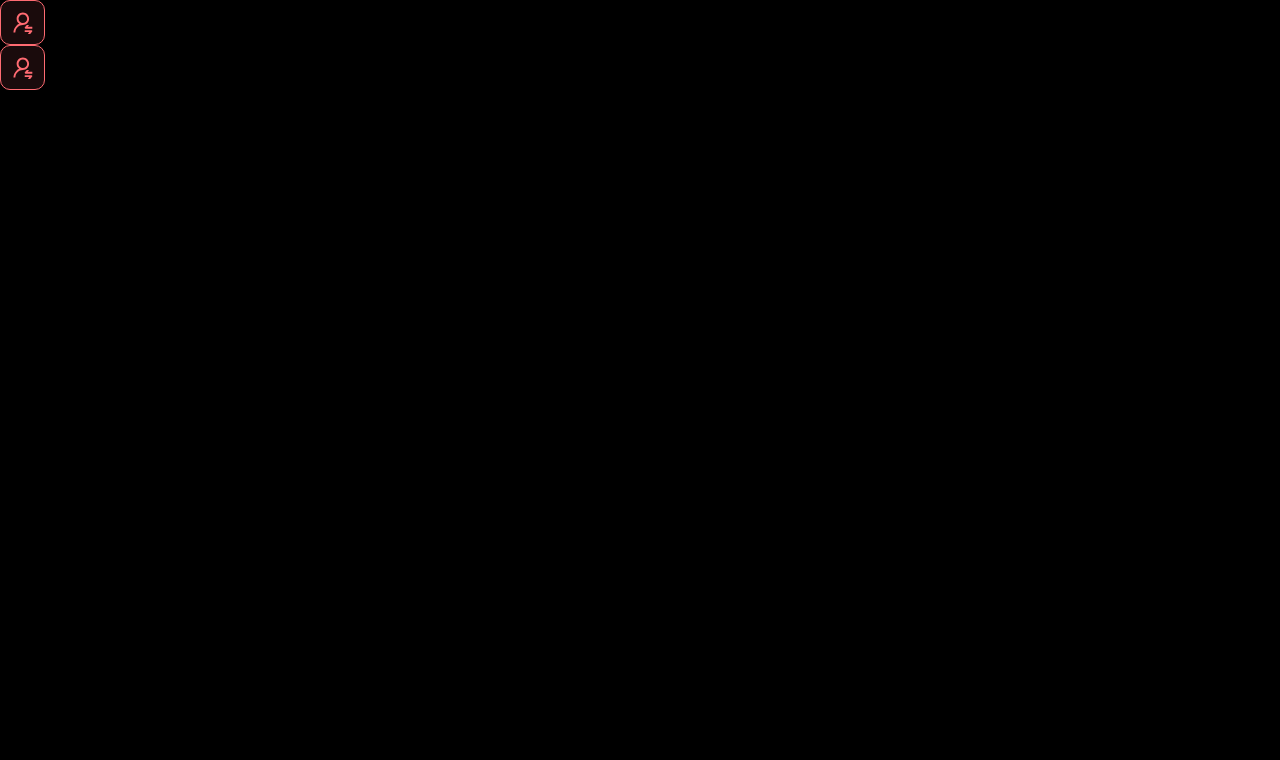
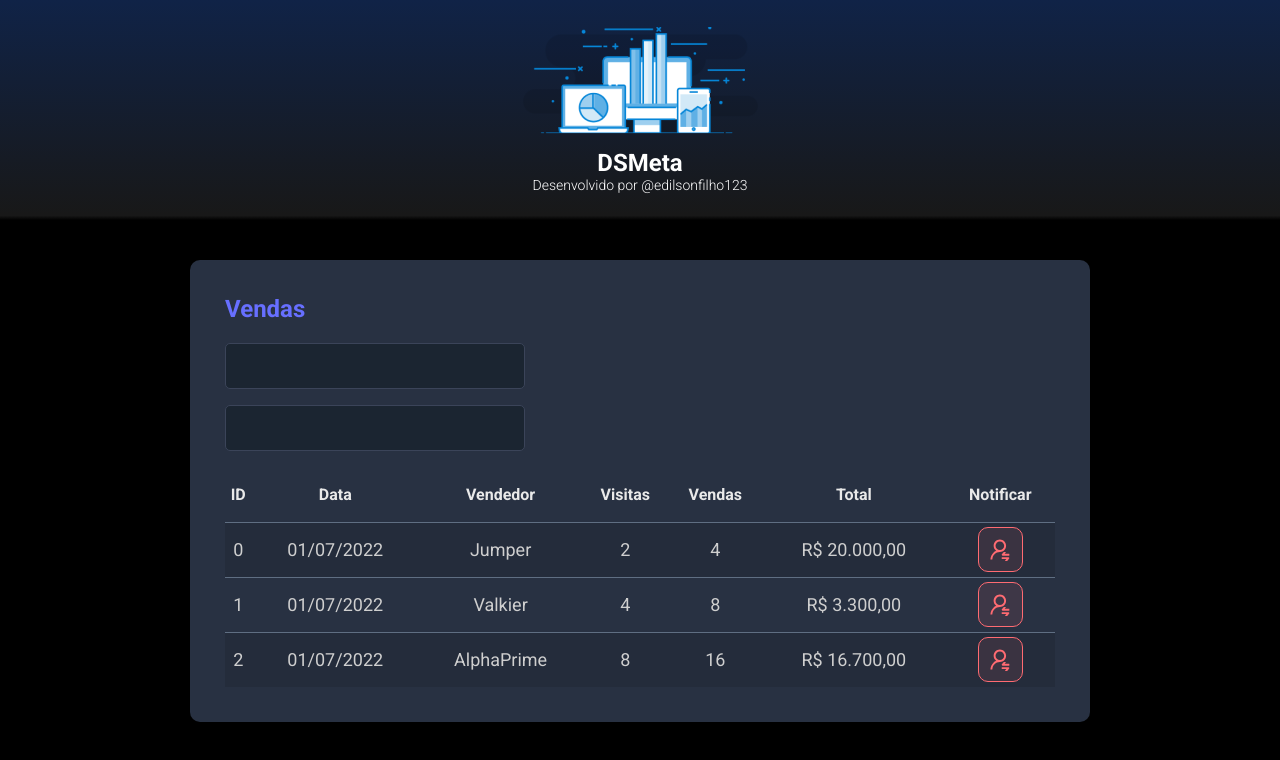
Before and after one commit to EdilsonFilho123/Projeto-Spring-React, a React (Vite) app in the folder frontend/: page / in a window 1280 px wide. Shown: the top 760 px of the page. Built offline with nearby package versions, Linux system fonts and the light colour scheme.

Commit message:
Criação dos componente basicos com base nas paginas estáticas (PgStatic

```diff
--- a/frontend/src/App.tsx
+++ b/frontend/src/App.tsx
@@ -1,10 +1,17 @@
-import NotificationButton from "./components/NotificationButton"
+import Header from "./components/Header"
+import SalesCard from "./components/SalesCard"
 
 function App() {
-  return(
+  return (
     <>
-      <NotificationButton />
-      <NotificationButton />
+      <Header />
+      <main>
+        <section id="sales">
+          <div className="dsmeta-container">
+            <SalesCard />
+          </div>
+        </section>
+      </main>
     </>
   )
 }
--- /dev/null
+++ b/frontend/src/components/Header/index.tsx
@@ -0,0 +1,16 @@
+import logo from "../../assets/img/logo.png";
+import './style.css'
+
+function Header() {
+    return (
+        <header>
+            <div className="dsmeta-logo-container">
+                <img src={logo} alt="Logo DSMETA"/>
+                <h1>DSMeta</h1>
+                <p>Desenvolvido por <a href="https://github.com/edilsonfilho123">@edilsonfilho123</a></p>
+            </div>
+        </header>
+    )
+}
+
+export default Header
--- /dev/null
+++ b/frontend/src/components/Header/style.css
@@ -0,0 +1,27 @@
+header{
+    background: linear-gradient(180deg, #102347 0%, #181818 98%, #000 100%);
+    height: 220px;
+    display: flex;
+    align-items: center;
+    justify-content: center;
+}
+
+.dsmeta-logo-container{
+    display: flex;
+    flex-direction: column;
+    align-items: center;
+}
+
+.dsmeta-logo-container img{
+    width: 235px;
+}
+
+.dsmeta-logo-container h1{
+    margin-top: 15px;
+    font-size: 24px;
+}
+
+.dsmeta-logo-container p{
+    font-size: 14px;
+    font-weight: 300;
+}
--- /dev/null
+++ b/frontend/src/components/SalesCard/index.tsx
@@ -0,0 +1,77 @@
+import NotificationButton from '../NotificationButton'
+import './style.css'
+
+function SalesCard() {
+    return (
+        <div className="dsmeta-card">
+            <h2 className="dsmeta-sales-title">Vendas</h2>
+            <div>
+                <div className="dsmeta-form-control-container">
+                    <input className="dsmeta-form-control" type="text" name="" id="" />
+                </div>
+                <div className="dsmeta-form-control-container">
+                    <input className="dsmeta-form-control" type="text" name="" id="" />
+                </div>
+            </div>
+
+            <div>
+                <table className="dsmeta-sales-table">
+                    <thead>
+                        <tr>
+                            <th className="show992">ID</th>
+                            <th className="show576">Data</th>
+                            <th>Vendedor</th>
+                            <th className="show992">Visitas</th>
+                            <th className="show992">Vendas</th>
+                            <th>Total</th>
+                            <th>Notificar</th>
+                        </tr>
+                    </thead>
+                    <tbody>
+                        <tr>
+                            <td className="show992">0</td>
+                            <td className="show576">01/07/2022</td>
+                            <td>Jumper</td>
+                            <td className="show992">2</td>
+                            <td className="show992">4</td>
+                            <td>R$ 20.000,00</td>
+                            <td>
+                                <div className="dsmeta-red-btn-container">
+                                    <NotificationButton />
+                                </div>
+                            </td>
+                        </tr>
+                        <tr>
+                            <td className="show992">1</td>
+                            <td className="show576">01/07/2022</td>
+                            <td>Valkier</td>
+                            <td className="show992">4</td>
+                            <td className="show992">8</td>
+                            <td>R$ 3.300,00</td>
+                            <td>
+                                <div className="dsmeta-red-btn-container">
+                                    <NotificationButton />
+                                </div>
+                            </td>
+                        </tr>
+                        <tr>
+                            <td className="show992">2</td>
+                            <td className="show576">01/07/2022</td>
+                            <td>AlphaPrime</td>
+                            <td className="show992">8</td>
+                            <td className="show992">16</td>
+                            <td>R$ 16.700,00</td>
+                            <td>
+                                <div className="dsmeta-red-btn-container">
+                                    <NotificationButton />
+                                </div>
+                            </td>
+                        </tr>
+                    </tbody>
+                </table>
+            </div>
+        </div>
+    )
+}
+
+export default SalesCard
--- /dev/null
+++ b/frontend/src/components/SalesCard/style.css
@@ -0,0 +1,99 @@
+.dsmeta-card{
+    background-color: #283142;
+    border-radius: 10px;
+    padding: 30px 10px;
+}
+
+.dsmeta-sales-title{
+    color: #676FFF;
+    font-size: 24px;
+    margin-bottom: 20px;
+}
+
+.dsmeta-form-control-container{
+    margin-bottom: 16px;
+    max-width: 300px;
+}
+
+.dsmeta-form-control{
+    width: 100%;
+    height: 46px;
+    background-color: #1B2531;
+    border: 1px solid #3B4459;
+    border-radius: 5px;
+    color: #fff;
+    padding: 0px 20px;
+    font-size: 18px;
+}
+
+.dsmeta-sales-table{
+    width: 100%;
+    border-spacing: 0;
+    border-collapse: collapse;
+
+}
+
+.dsmeta-sales-table thead{
+    height: 55px;
+    color: #E9E9E9;
+    font-weight: 700;
+    text-align: center;
+    width: 100%;
+}
+
+.dsmeta-sales-table tbody{
+    font-size: 14px;
+    font-weight: 400;
+    color: #CFCFCF;
+    text-align: center;
+}
+
+.dsmeta-sales-table tbody tr{
+    height: 74px;
+    border-top: 1px solid #5F6E82
+}
+
+.dsmeta-sales-table tbody tr:hover > td{
+    background-color: #384459;
+}
+
+.dsmeta-sales-table tbody tr:nth-child(odd){
+    background-color: #242C3B;
+}
+
+.dsmeta-red-btn-container{
+    display: flex;
+    justify-content: center;
+}
+
+.show576{
+    display: none;
+}
+
+@media (min-width: 576px) {
+    .show576{
+        display: table-cell;
+    }
+
+    .dsmeta-card{
+        padding: 35px;
+    }
+
+    .dsmeta-sales-table tbody{
+        font-size: 18px;
+    }
+
+    .dsmeta-sales-table tbody tr{
+        height: 55px;
+    }
+}
+
+.show992{
+    display: none;
+}
+
+@media (min-width: 992px) {
+    .show992{
+        display: table-cell;
+    }
+}
```
Also changed, not shown: frontend/src/index.css (+0 -145 lines), frontend/src/assets/img/logo.png (added).
